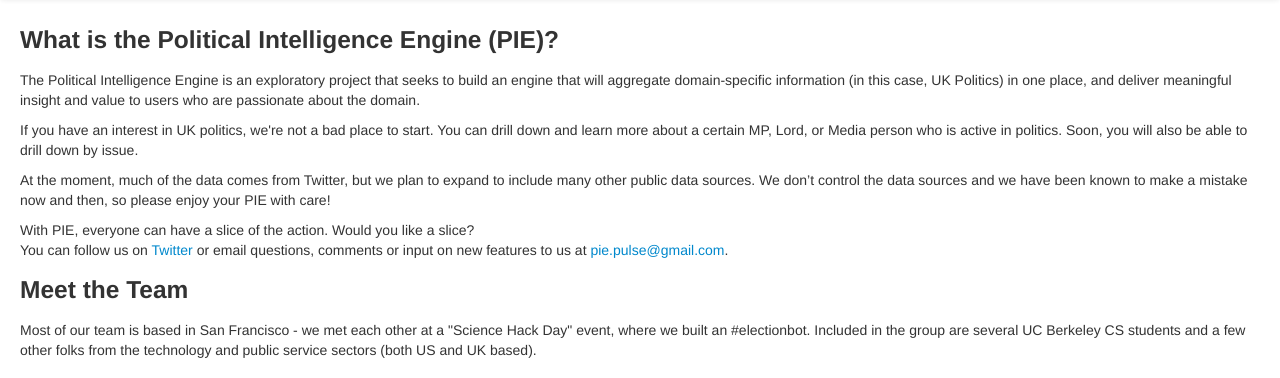
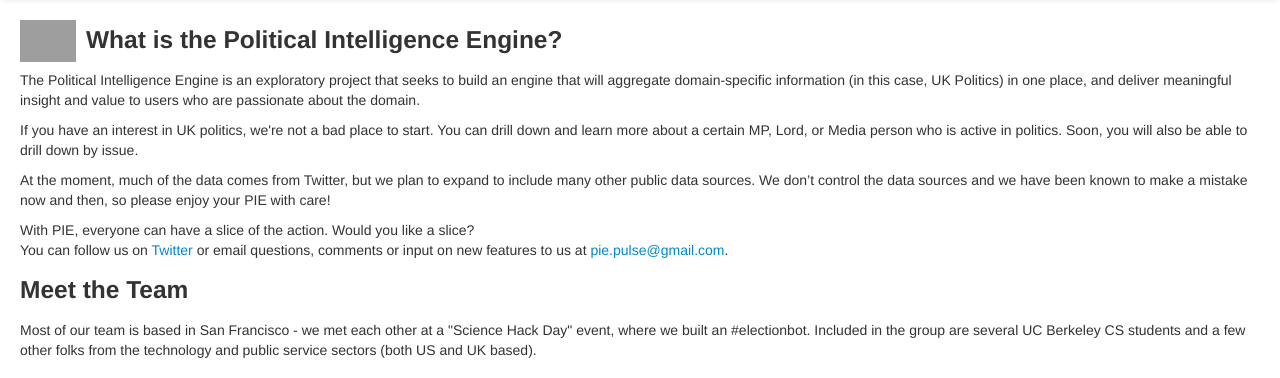
Before and after one commit to jagatfx/pie, a Django app: template templates/about.html in a window 1280 px wide. Shown: the part 42-420 px from the top of the page. Run offline with Django 3.2, Linux system fonts and the light colour scheme; the template is opened without the code that fills it, so the values that code supplies are empty; parts of the project's set-up code (start-up, migrations or seed data) failed here and were passed over; some libraries are stand-ins or nearby versions; grey boxes are pictures that could not be loaded.

Commit message:
added logo to about page

```diff
--- a/templates/about.html
+++ b/templates/about.html
@@ -1,7 +1,9 @@
 {% extends "base.html" %}
 {% block title %}About{% endblock %}
 {% block content %}
-<h3 style="margin:0 0 10px">What is the Political Intelligence Engine (PIE)?</h3>
+{% load staticfiles %}
+<img style="margin-right: 10px; height: 3em" class="pull-left" src="{% static "img/logo.png" %}">
+<h3 style="margin:0 0 10px">What is the Political Intelligence Engine?</h3>
 <p>The Political Intelligence Engine is an exploratory project that seeks to build an engine that will aggregate domain-specific information (in this case, UK Politics) in one place, and deliver meaningful insight and value to users who are passionate about the domain.</p>
 <p>If you have an interest in UK politics, we're not a bad place to start. You can drill down and learn more about a certain MP, Lord, or Media person who is active in politics. Soon, you will also be able to drill down by issue.</p>
 <p>At the moment, much of the data comes from Twitter, but we plan to expand to include many other public data sources. We don’t control the data sources and we have been known to make a mistake now and then, so please enjoy your PIE with care! </p>
```
